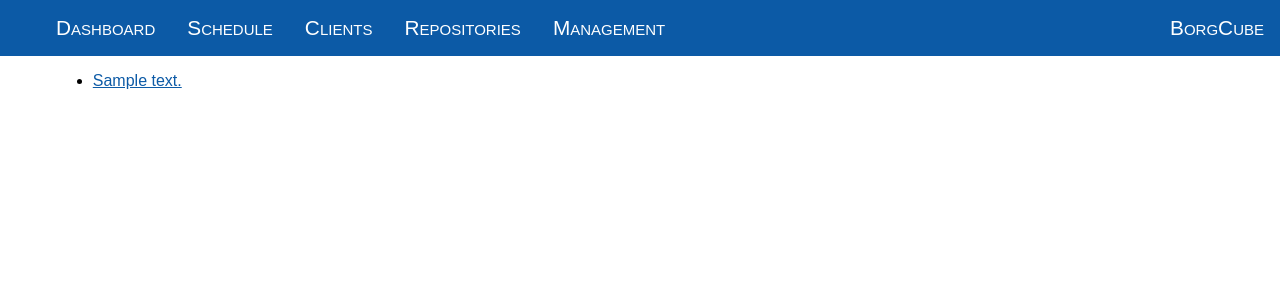
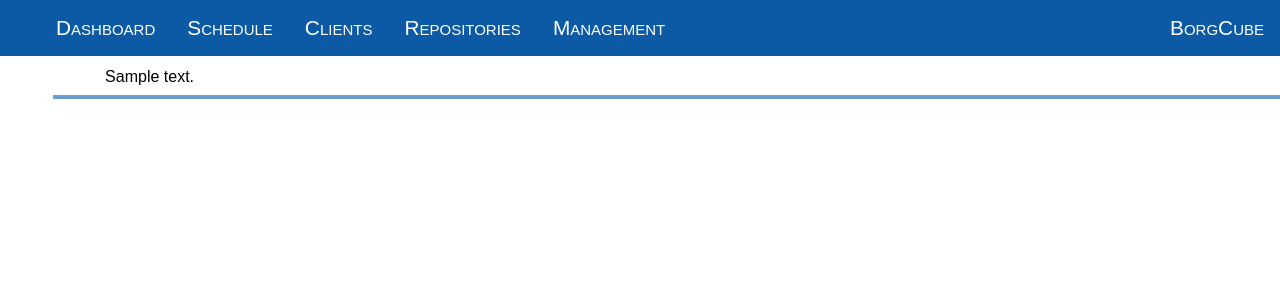
Before and after one commit to enkore/borgcube, a Django app: template src/borgcube/web/templates/extensible.html in a window 1280 px wide. Shown: the top 300 px of the page. Run offline with Django 3.2, Linux system fonts and the light colour scheme; the template is opened without the code that fills it: most values are stand-ins (such as "Sample title", 1, 10 or a date in 2020); parts of the project's set-up code (start-up, migrations or seed data) failed here and were passed over.

Commit message:
secondary menu styling

```diff
--- a/src/borgcube/web/templates/base.html
+++ b/src/borgcube/web/templates/base.html
@@ -97,6 +97,35 @@
       /* Align the link that goes to the project page into the right top corner */
       header #project-link {
         float: right;
+      }
+
+      #secondary-menu {
+        margin-bottom: 1em;
+        border-bottom: 4px solid #679ED2;
+      }
+
+      #secondary-menu ul {
+        margin: 0;
+      }
+
+      #secondary-menu li {
+        display: block;
+        float: left;
+        margin-bottom: -4px;
+      }
+
+      #secondary-menu a,
+      #secondary-menu a:visited {
+        display: block;
+        text-decoration: None;
+        color: black;
+        padding: 0.77em;
+      }
+
+      #secondary-menu a:active,
+      #secondary-menu a.active,
+      #secondary-menu a:hover {
+        border-bottom: 4px solid #04396C;
       }
 
       /* The footer has no content. It's a subtle pattern at the bottom of the page/screen. */
--- a/src/borgcube/web/templates/extensible.html
+++ b/src/borgcube/web/templates/extensible.html
@@ -4,13 +4,16 @@
   {% block ctitle %}{% endblock %}
 
   {% block secondary-menu %}
-    <nav id='secondary-menu'>
+    <div id='secondary-menu'>
+      <nav>
         <ul>
           {% for menu_item in secondary_menu %}
             <li><a href='{{ menu_item.url }}' {% if request.path == menu_item.url %}class='active'{% endif %}>{{ menu_item.text }}</a></li>
           {% endfor %}
         </ul>
       </nav>
+      <div style='clear:both;'></div>
+    </div>
   {% endblock %}
 
   {% block ccontent %}
```
Lines whose indentation alone changed are shown as unchanged.
